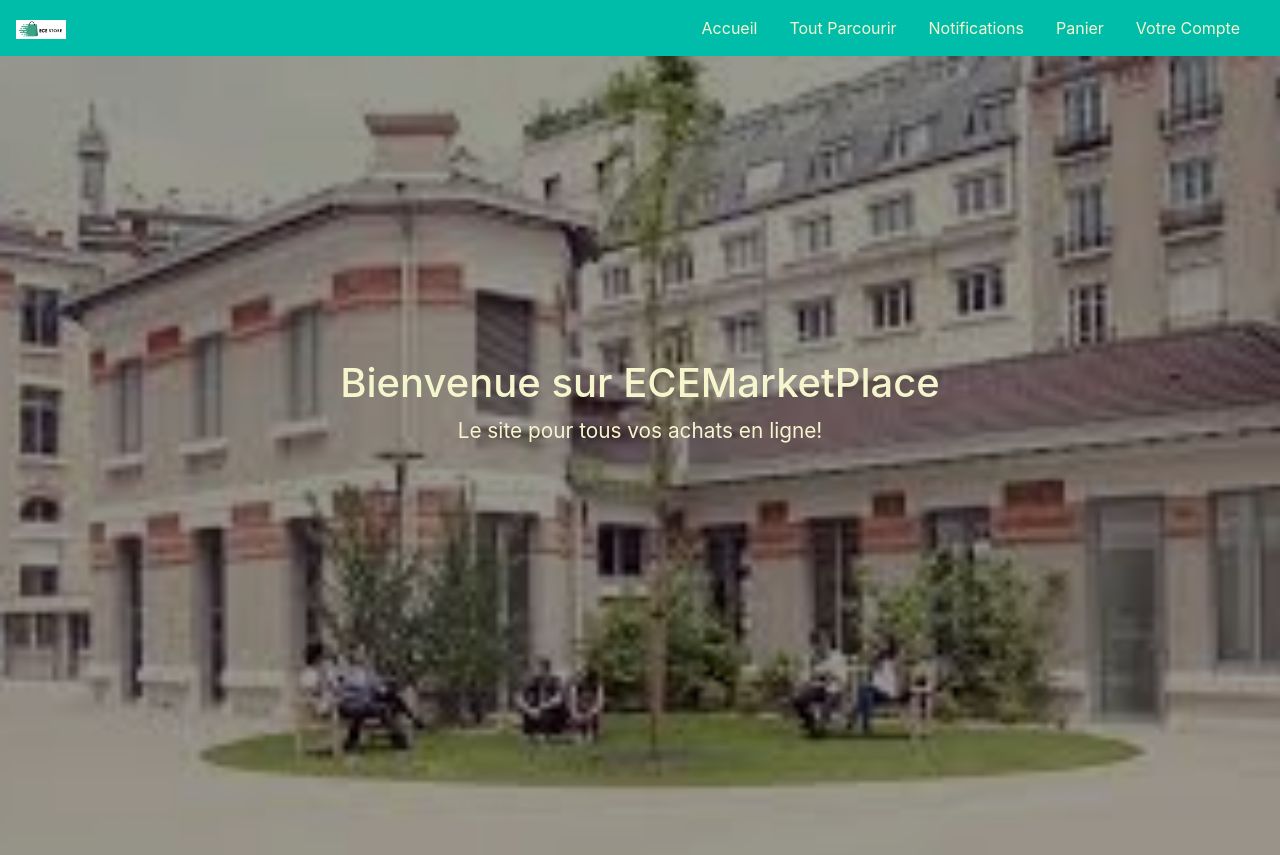
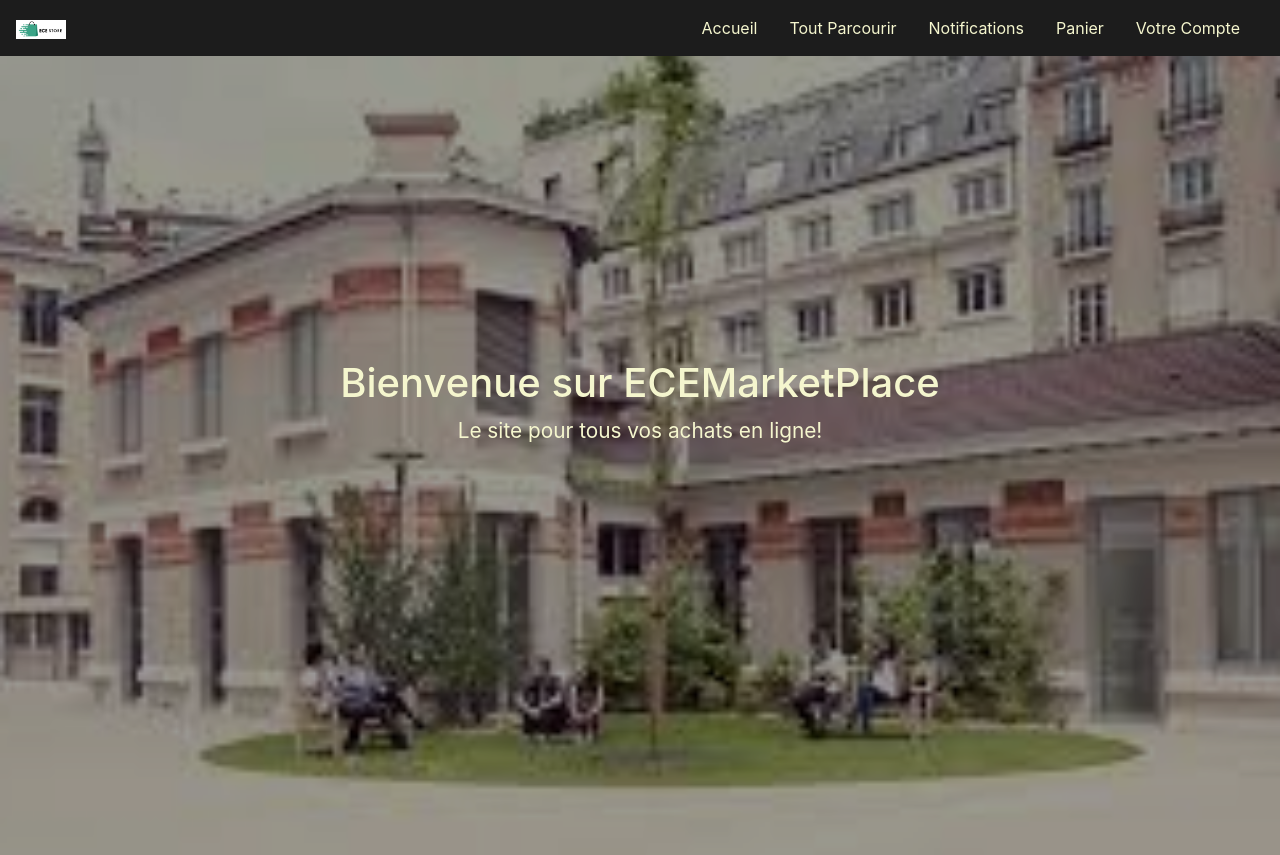
Before and after one commit to kassim0/ECE_Commerce, a PHP site: page /firstpage.html in a window 1280 px wide. Shown: the top 855 px of the page. Run offline with PHP 8.4, Linux system fonts and the light colour scheme.

Commit message:
Update firstpage.css

```diff
--- a/firstpage.css
+++ b/firstpage.css
@@ -5,7 +5,7 @@ body {
 }
 /*--- navigation bar ---*/
 .navbar {
- background:#00BDAA;
+ background:#1C1C1C;
 }
 .nav-link, .navbar-brand {
  color: #F5F6CE;
@@ -44,6 +44,12 @@ body {
  transform: translate(-50%, -55%);
  text-align: center;
 }
+
+.description img{
+	margin-left: 200px;
+	margin-bottom: -58px;
+}
+
 .description h1 {
  color: #F5F6CE;
 }
```
